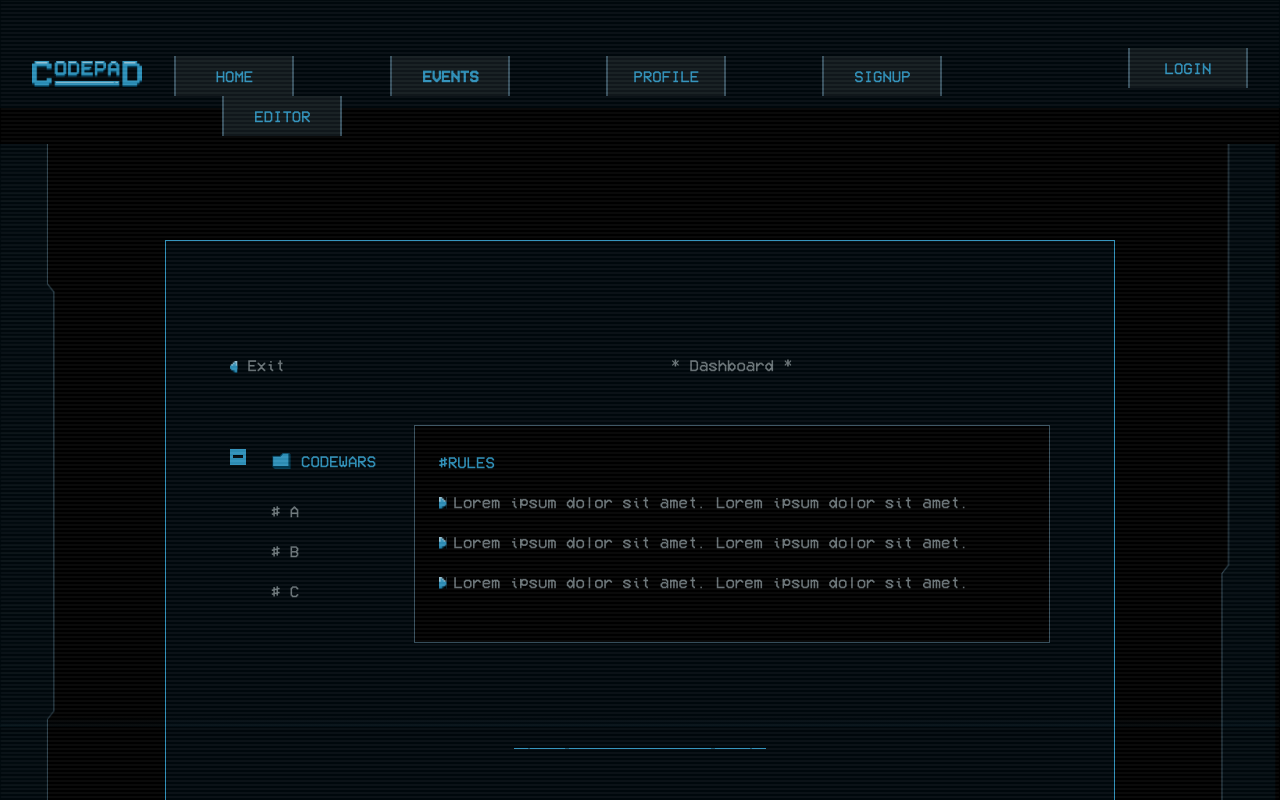
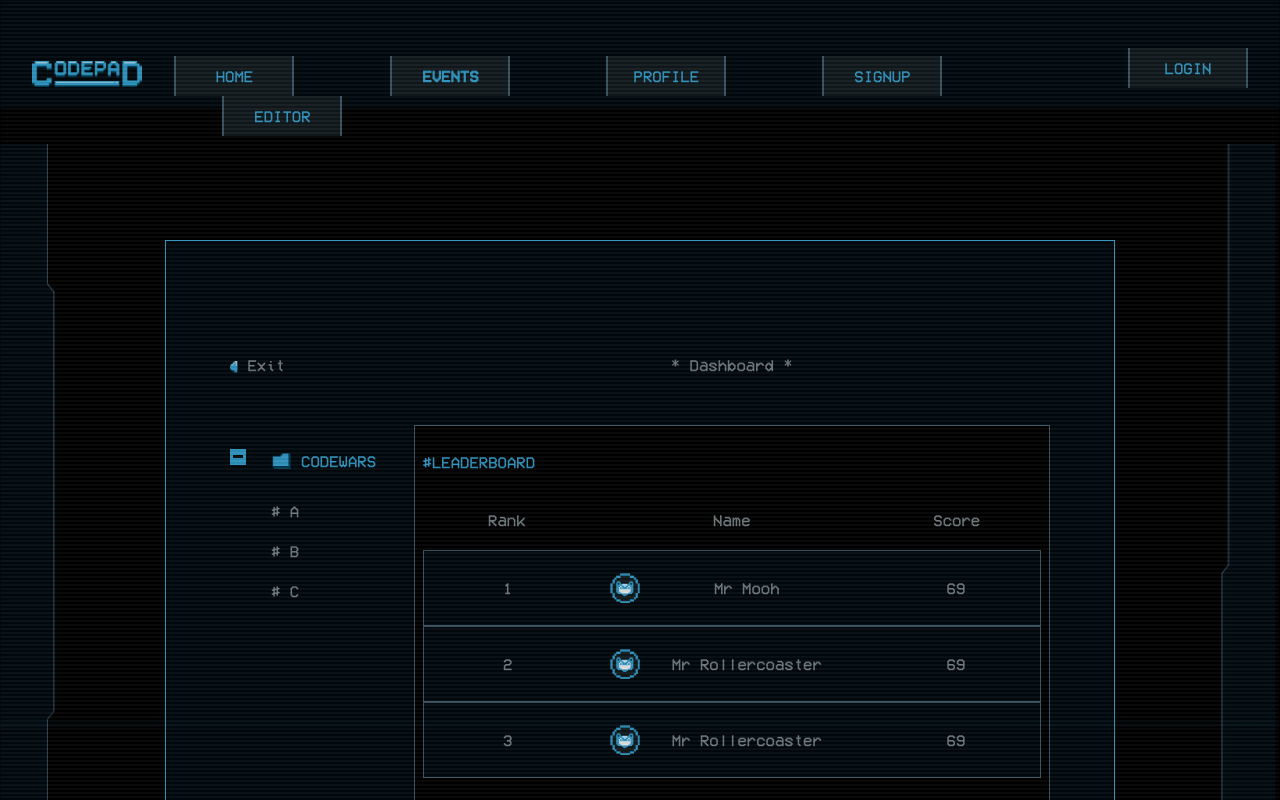
Before and after one commit to OjusWiZard/Code-Pad, a React (Create React App) app in the folder frontend/: page /events/1 in a window 1280 px wide. Shown: the top 800 px of the page. Built offline with nearby package versions, Linux system fonts and the light colour scheme.

Commit message:
Leaderboard

```diff
--- a/frontend/src/components/eventDetails/EventDetails.jsx
+++ b/frontend/src/components/eventDetails/EventDetails.jsx
@@ -3,8 +3,8 @@ import pointerLeft from "../../images/eventDetails/pointer-left.svg";
 import dash from "../../images/eventDetails/dash.svg";
 import "./eventDetails.css";
 import line from "../../images/eventDetails/line.svg";
+import avatarOne from "../../images/auth/avatarOne.png";
 import folder from "../../images/eventDetails/folder.svg";
-import vertical from "../../images/eventDetails/line-vertical.svg";
 
 function EventDetails() {
   return (
@@ -14,12 +14,12 @@ function EventDetails() {
           <div className="row">
             <div className="col-xl-10 col-lg-10 col-md-10 col-sm-11 col-11 mx-auto my-5 content-background px-lg-5">
               <div className="my-5 py-3 px-lg-3">
-                <div className="d-flex font-vcr font-lightGrey text-center justify-content-between mt-5">
+                <div className="d-flex mainContainer font-vcr font-lightGrey text-center justify-content-between mt-5">
                   <div style={{ textAlign: "left" }}>
                     <img src={pointerLeft} alt="left-pointer" /> Exit
                     <div className="d-flex codewars mt-5 pt-2 pb-5">
                       <div className="dash">
-                        <img src={dash} alt="dash" className="img-fluid mt-3"    />
+                        <img src={dash} alt="dash" className="img-fluid mt-3" />
                       </div>
                       <div className="codewar-title d-flex">
                         <div className="main d-flex px-1 justify-content-between">
@@ -40,11 +40,11 @@ function EventDetails() {
                   </div>
                   <div style={{ flex: 0.95 }}>
                     *&nbsp;Dashboard&nbsp;*
-                    <div className="rules mt-5 pt-2 pb-5 px-lg-4">
+                    <div className="rules mt-5 pt-2 pb-5 px-2">
                       <div className="font-blue font-vcr font-18 mt-3">
-                        #RULES
+                        #LEADERBOARD
                       </div>
-                      <li>
+                      {/* <li>
                         Lorem ipsum dolor sit amet. Lorem ipsum dolor sit amet.
                       </li>
                       <li>
@@ -52,7 +52,77 @@ function EventDetails() {
                       </li>
                       <li>
                         Lorem ipsum dolor sit amet. Lorem ipsum dolor sit amet.
-                      </li>
+                      </li> */}
+                      <div
+                        className=" d-flex mt-3"
+                        style={{ flexDirection: "column" }}
+                      >
+                        <div
+                          className=" d-flex leadeboard-leads justify-content-around"
+                          style={{ textAlign: "center" }}
+                        >
+                          <span style={{ flex: 0.2 }}>Rank</span>
+                          <span style={{ flex: 0.6 }}> Name</span>
+                          <span style={{ flex: 0.2 }}>Score</span>
+                        </div>
+                        <div className="user-data d-flex justify-content-around leaderboard-bg">
+                          <span className="user-rank" style={{ flex: 0.2 }}>
+                            1
+                          </span>
+                          <div
+                            style={{ flex: 0.6 }}
+                            className="d-flex user-info px-lg-3 mx-auto justify-content-center align-items-center"
+                          >
+                            <img
+                              src={avatarOne}
+                              className="user-image"
+                              alt="avatar"
+                            />
+                            <span className="user-name">Mr Mooh</span>
+                          </div>
+                          <span className="user-score" style={{ flex: 0.2 }}>
+                            69
+                          </span>
+                        </div>{" "}
+                        <div className="user-data d-flex justify-content-around leaderboard-bg">
+                          <span className="user-rank" style={{ flex: 0.2 }}>
+                            2
+                          </span>
+                          <div
+                            style={{ flex: 0.6 }}
+                            className="d-flex user-info px-lg-3 mx-auto justify-content-center align-items-center"
+                          >
+                            <img
+                              src={avatarOne}
+                              className="user-image"
+                              alt="avatar"
+                            />
+                            <span className="user-name">Mr Rollercoaster</span>
+                          </div>
+                          <span className="user-score" style={{ flex: 0.2 }}>
+                            69
+                          </span>
+                        </div>
+                        <div className="user-data d-flex justify-content-around leaderboard-bg">
+                          <span className="user-rank" style={{ flex: 0.2 }}>
+                            3
+                          </span>
+                          <div
+                            style={{ flex: 0.6 }}
+                            className="d-flex user-info px-lg-3 mx-auto justify-content-center align-items-center"
+                          >
+                            <img
+                              src={avatarOne}
+                              className="user-image"
+                              alt="avatar"
+                            />
+                            <span className="user-name">Mr Rollercoaster</span>
+                          </div>
+                          <span className="user-score" style={{ flex: 0.2 }}>
+                            69
+                          </span>
+                        </div>
+                      </div>
                     </div>
                   </div>
                 </div>
--- a/frontend/src/components/eventDetails/eventDetails.css
+++ b/frontend/src/components/eventDetails/eventDetails.css
@@ -34,3 +34,40 @@ li {
   list-style-type: none !important;
   padding-left: 25px;
 }
+
+.leadeboard-leads {
+  padding: 18px 28px;
+  background-color: #000000;
+}
+
+.leaderboard-bg {
+  text-align: center;
+  align-items: center;
+  background-color: #000a0f;
+  padding: 22px 32px;
+  border-bottom: 1px solid #fff;
+}
+.user-image {
+  text-align: center;
+  height: 30px;
+  width: 30px;
+  flex: 0.1;
+}
+.user-name {
+  flex: 0.9;
+}
+.user-info {
+  max-width: 50%;
+}
+.user-data {
+  border: 1px solid #405c6b;
+}
+@media (max-width: 768px) {
+  .mainContainer {
+    flex-direction: column;
+  }
+  .user-info {
+    padding-left: 0;
+    flex-direction: column;
+  }
+}
```
